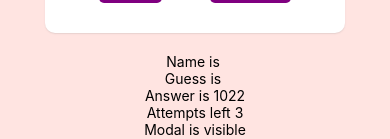
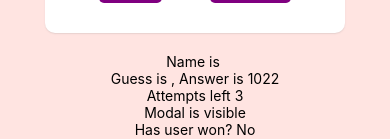
Before and after one commit to roelno/cs5520-assignment1, a React Native app: screen / in a window 390 px wide. Shown: the part 501-640 px from the top of the page. Built offline with nearby package versions, Linux system fonts and the light colour scheme.

Commit message:
Set up logic for userWon and update App conditional rendering

```diff
--- a/App.js
+++ b/App.js
@@ -19,12 +19,15 @@ const App = () => {
 
   const [modalVisible, setModalVisible] = useState(true);
 
+  useEffect(() => {
+    if (userGuess == answer) {
+      setHasUserWon(true);
+    }
+}, [userGuess, answer, hasUserWon]);
+
+
   const setGameStartState = (state) => {
     setGameStart(state);
-  }
-
-  const handleUserWin = (win) => {
-    setHasUserWon(win);
   }
 
   const handleUserName = (name) => {
@@ -46,6 +49,7 @@ const App = () => {
   const onGiveUp = () => {
     setModalVisible(false);
     setGameFinished(true);
+    setAttempts(0);
   }
 
   const startAgain = () => {
@@ -59,6 +63,10 @@ const App = () => {
     setAnswer(generateRandomNumber());
   }
 
+  const onCongrats = () => {
+    setGameFinished(true);
+    setAttempts(0);
+  }
 
 
 
@@ -67,7 +75,7 @@ const App = () => {
     <SafeAreaView style={styles.container}>
       <StatusBar style="auto" />
 
-      {canGameStart && !isGameFinished && !hasUserWon ? (
+      {canGameStart && !isGameFinished ? (
         <Game
           userName = {userName}
           userGuess = {userGuess}
@@ -75,20 +83,21 @@ const App = () => {
           attempts = {attempts}
           onTryAgain={handleTryAgain}
           onGiveUp={onGiveUp}
+          onCongrats = {onCongrats}
           hasUserWon={hasUserWon}
-          onUserWin={handleUserWin}
           modalVisible={modalVisible}
         />
-      ) : !isGameFinished ? (
+      ) : !canGameStart ? (
         <Start
           userName = {userName}
           userGuess = {userGuess}
           validateGameStart = {setGameStartState}
           userNameHandler = {handleUserName}
           userGuessHandler = {handleUserGuess}
+          hasUserWon = {hasUserWon}
           attempts = {attempts}
-          attemptsHandler = {handleAttempts} />
-
+          attemptsHandler = {handleAttempts}
+          />
       ): (
         <Final
           hasUserWon = {hasUserWon}
@@ -99,13 +108,12 @@ const App = () => {
 
 
       <Text>Name is {userName}</Text>
-      <Text>Guess is {userGuess}</Text>
-      <Text>Answer is {answer}</Text>
+      <Text>Guess is {userGuess}, Answer is {answer}</Text>
       <Text>Attempts left {attempts}</Text>
       <Text>Modal is {modalVisible ? 'visible' : 'hidden'}</Text>
-      <Text>Has user won? {hasUserWon ? 'Yes' : 'No'}</Text>
+      <Text>Has user won? {hasUserWon ? 'Won' : 'No'}</Text>
       <Text>Is game finished? {isGameFinished ? 'Yes' : 'No'}</Text>
-      <Text>{canGameStart ? 'Game Started!!' : 'Game Not Started'}</Text>
+      <Text >{canGameStart ? 'Game Started!!' : 'Game Not Started'}</Text>
     </SafeAreaView>
   )
 }
--- a/screens/Game.js
+++ b/screens/Game.js
@@ -2,7 +2,7 @@ import { Button, Modal, StyleSheet, Text, View } from 'react-native';
 import React, { useState, useEffect } from 'react';
 import CustomButton from '../components/MyButton';
 
-const Game = ({ userName, userGuess, answer, attempts, onTryAgain, onGiveUp, onUserWin, modalVisible }) => {
+const Game = ({ userName, userGuess, answer, attempts, onTryAgain, onGiveUp, hasUserWon, onCongrats, modalVisible }) => {
     const isAttemptsRemaining = attempts > 0;
 
     return (
@@ -58,14 +58,15 @@ const Game = ({ userName, userGuess, answer, attempts, onTryAgain, onGiveUp, onU
                     </View>
                     }
 
-                    {(userGuess == answer) && onUserWin(true) &&
+                    {(hasUserWon) &&
                     <View>
                         <Text style={styles.resultText}>
                             Congrats <Text style={styles.stress}>{userName}</Text>! You won!
                         </Text>
                         <CustomButton
                             title="Thank you!"
-                            onPress={ null }
+                            onPress={ onCongrats }
+                            isEnabled={true}
                         />
                     </View>
                     }
```
